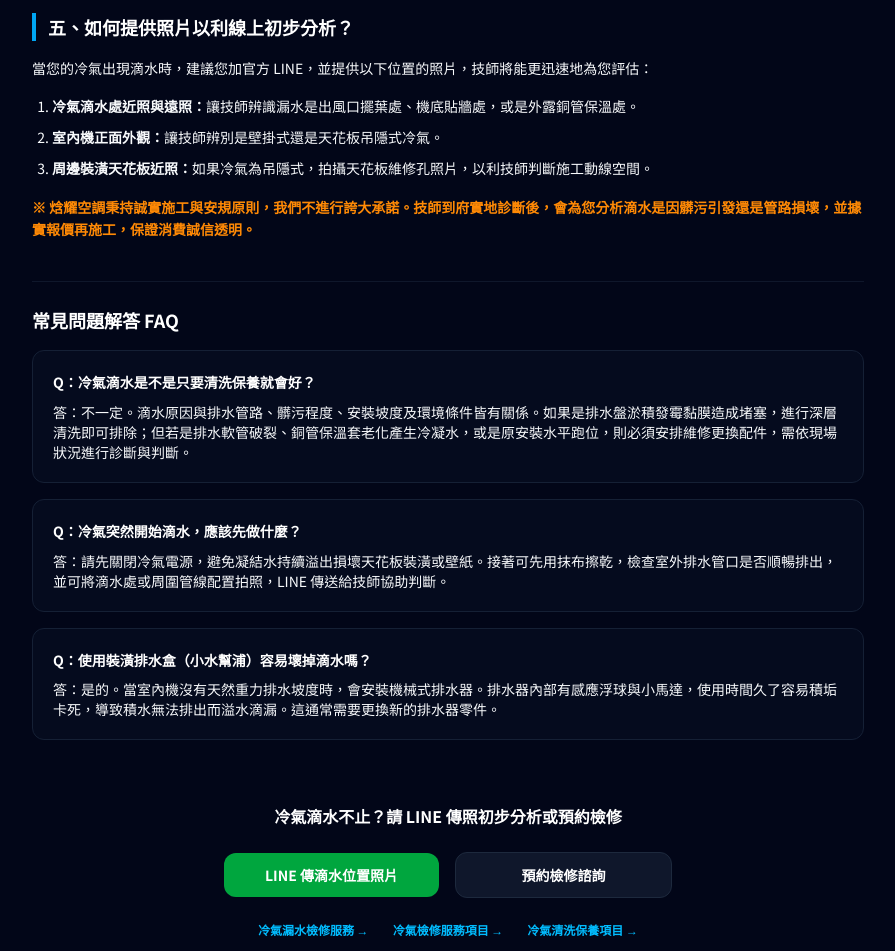
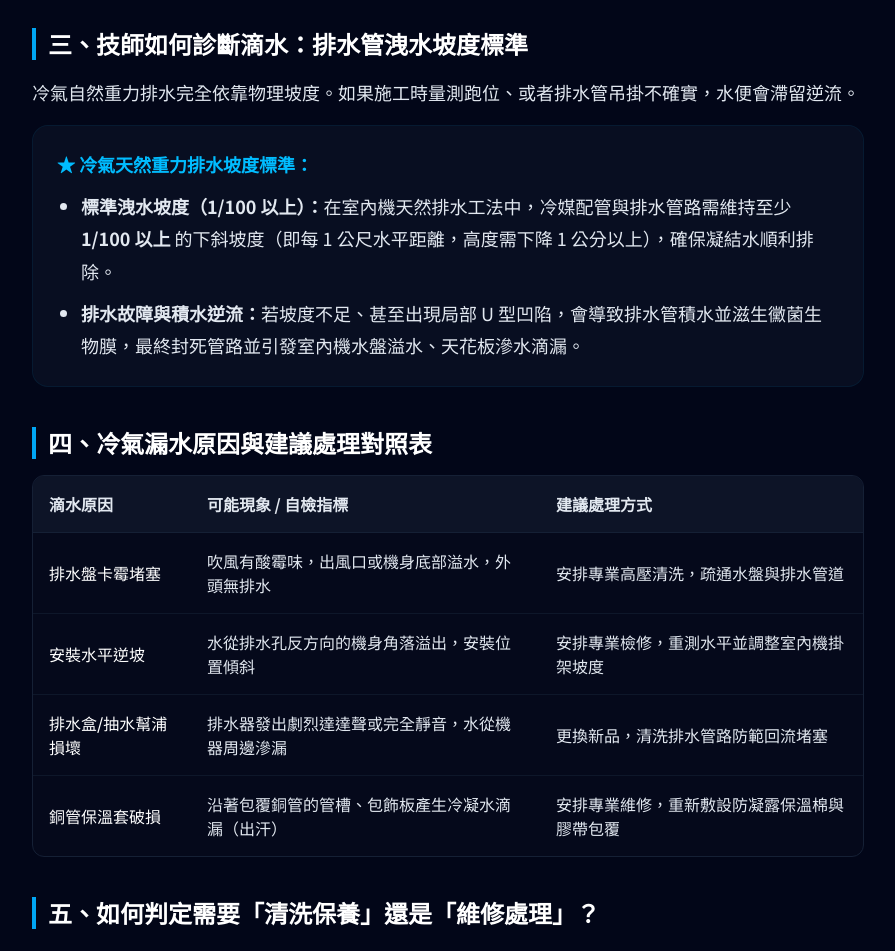
Before and after one commit to t14210184/hanyao, a Next.js app: page /guides/ac-leaking-water in a window 1280 px wide. Shown: the part 1440-2391 px from the top of the page, without its empty margins (192-1087 px from the left). Built offline with nearby package versions, Linux system fonts and the light colour scheme.

Commit message:
Optimize ac-leaking-water guide page for AEO structure and typography

```diff
--- a/src/app/guides/ac-leaking-water/AcLeakingWaterClient.tsx
+++ b/src/app/guides/ac-leaking-water/AcLeakingWaterClient.tsx
@@ -35,21 +35,27 @@ export default function AcLeakingWaterClient() {
             </h1>
 
             {/* Core conclusion */}
-            <div className="mt-6 p-4 rounded-xl bg-slate-900/60 border border-slate-850 text-xs sm:text-sm text-slate-300 leading-relaxed">
-              <strong className="text-sky-400 block mb-1">核心結論：</strong>
+            <div className="mt-6 p-6 rounded-2xl bg-slate-900/60 border border-slate-850 text-base sm:text-lg text-slate-200 leading-[1.8]">
+              <strong className="text-sky-400 block mb-2 text-lg">核心結論：</strong>
               冷氣滴水常見原因包含排水管堵塞、室內機髒污、排水坡度不良或安裝位置影響。若擦乾後仍反覆滴水，建議先停止長時間運轉並安排檢查。
             </div>
           </header>
 
-          <div className="space-y-10 text-xs sm:text-sm text-slate-450 leading-relaxed">
+          <div className="space-y-10 text-base sm:text-lg text-slate-200 leading-[1.8]">
 
             {/* Section 1 */}
             <section className="space-y-4">
-              <h2 className="text-lg font-bold text-white border-l-4 border-sky-500 pl-3">一、冷氣滴水 / 漏水常見原因</h2>
+              <h2 className="text-xl sm:text-2xl font-bold text-white border-l-4 border-sky-500 pl-3">一、冷氣滴水 / 漏水常見原因</h2>
+              <div className="bg-slate-900/20 p-5 rounded-xl border border-slate-850/60 mb-4">
+                <strong className="text-sky-300 block mb-2">Q：冷氣滴水、漏水的主要原因是什麼？</strong>
+                <p className="text-slate-200">
+                  答：室內機滴水主要由四個關鍵原因造成：<strong>排水管發霉與髒污堵塞</strong>（果凍生物膜封死）、<strong>室內機蒸發器結霜結冰</strong>（融化水量過大）、<strong>冷媒銅管保溫套老化破損</strong>（冷凝水出汗），以及<strong>冷氣安裝水平偏差</strong>（產生逆坡度導致積水溢出）。
+                </p>
+              </div>
               <p>
                 室內機運轉時，蒸發器會產生凝結水並落入排水盤中。如果凝結水無法順利排出，就會從機身縫隙或出風口溢出滴漏。主要原因包括：
               </p>
-              <ul className="list-disc pl-5 space-y-2">
+              <ul className="list-disc pl-6 space-y-2.5">
                 <li><strong>排水管路嚴重堵塞：</strong>水盤與排水管內因濕氣滋生黴菌，形成果凍狀的生物膜黏液，將細小的排水孔完全封死。</li>
                 <li><strong>安裝水平斜度不良：</strong>冷氣自然排水全靠重力坡度。如果安裝時水平量測跑位、或因地震牆面變形產生「逆坡度」，凝結水便會向另一側低窪處溢出。</li>
                 <li><strong>室內機蒸發器嚴重髒污：</strong>鰭片卡滿髒污油煙阻礙風道，導致局部結冰結霜。當風機關閉或室溫升高時，結冰急速融化，水量過大導致排水盤宣洩不及。</li>
@@ -59,58 +65,73 @@ export default function AcLeakingWaterClient() {
 
             {/* Section 2 */}
             <section className="space-y-4">
-              <h2 className="text-lg font-bold text-white border-l-4 border-sky-500 pl-3">二、可以先自行排查的位置</h2>
+              <h2 className="text-xl sm:text-2xl font-bold text-white border-l-4 border-sky-500 pl-3">二、可以先自行排查的位置</h2>
               <p>
                 當冷氣出現漏水時，您可以先觀察並記下以下位置，有助於線上諮詢時初步判斷：
               </p>
-              <ol className="list-decimal pl-5 space-y-2">
+              <ol className="list-decimal pl-6 space-y-2.5">
                 <li><strong>出風口風葉：</strong>滴水是從擺葉出風口滴下，還是順著機身兩側的縫隙漏出？（出風口滴水多為鰭片結霜或髒污風阻所致）。</li>
                 <li><strong>機身底部：</strong>滴水是否沿著機身底部貼牆面流下？（貼牆流下常為排水盤溢水、排水管接頭鬆脫或逆坡引起）。</li>
                 <li><strong>室外排水管口：</strong>到陽台或戶外觀察冷氣外接排水管出口，是否有凝結水穩定滴出？如果開機數小時卻沒有一滴水排出，代表內部一定嚴重堵塞。</li>
               </ol>
             </section>
 
+            {/* 三、技師如何診斷滴水：排水管洩水坡度標準 */}
+            <section className="space-y-4">
+              <h2 className="text-xl sm:text-2xl font-bold text-white border-l-4 border-sky-500 pl-3">三、技師如何診斷滴水：排水管洩水坡度標準</h2>
+              <p>
+                冷氣自然重力排水完全依靠物理坡度。如果施工時量測跑位、或者排水管吊掛不確實，水便會滯留逆流。
+              </p>
+              <div className="bg-slate-900/50 p-6 rounded-2xl border border-sky-950/40 space-y-3">
+                <span className="text-sky-400 font-bold text-lg block">★ 冷氣天然重力排水坡度標準：</span>
+                <ul className="list-disc pl-6 space-y-2.5">
+                  <li><strong>標準洩水坡度（1/100 以上）：</strong>在室內機天然排水工法中，冷媒配管與排水管路需維持至少 <strong>1/100 以上</strong> 的下斜坡度（即每 1 公尺水平距離，高度需下降 1 公分以上），確保凝結水順利排除。</li>
+                  <li><strong>排水故障與積水逆流：</strong>若坡度不足、甚至出現局部 U 型凹陷，會導致排水管積水並滋生黴菌生物膜，最終封死管路並引發室內機水盤溢水、天花板滲水滴漏。</li>
+                </ul>
+              </div>
+            </section>
+
             {/* HTML Table Section */}
             <section className="space-y-4">
-              <h2 className="text-lg font-bold text-white border-l-4 border-sky-500 pl-3">三、冷氣漏水原因與建議處理對照表</h2>
+              <h2 className="text-xl sm:text-2xl font-bold text-white border-l-4 border-sky-500 pl-3">四、冷氣漏水原因與建議處理對照表</h2>
               <div className="overflow-x-auto border border-slate-850 rounded-xl bg-slate-900/20">
-                <table className="w-full text-left border-collapse text-[11px] sm:text-xs">
+                <table className="w-full text-left border-collapse text-sm sm:text-base">
                   <thead>
-                    <tr className="bg-slate-900/80 border-b border-slate-850 text-slate-300">
-                      <th className="p-3 font-semibold">滴水原因</th>
-                      <th className="p-3 font-semibold">可能現象 / 自檢指標</th>
-                      <th className="p-3 font-semibold">建議處理方式</th>
+                    <tr className="bg-slate-900/80 border-b border-slate-850 text-slate-200">
+                      <th className="p-4 font-semibold">滴水原因</th>
+                      <th className="p-4 font-semibold">可能現象 / 自檢指標</th>
+                      <th className="p-4 font-semibold">建議處理方式</th>
                     </tr>
                   </thead>
-                  <tbody className="divide-y divide-slate-850/60 text-slate-355">
+                  <tbody className="divide-y divide-slate-850/60 text-slate-200">
                     <tr>
-                      <td className="p-3 font-medium text-white">排水盤卡霉堵塞</td>
-                      <td className="p-3">吹風有酸霉味，出風口或機身底部溢水，外頭無排水</td>
-                      <td className="p-3">安排專業高壓清洗，疏通水盤與排水管道</td>
+                      <td className="p-4 font-medium text-white">排水盤卡霉堵塞</td>
+                      <td className="p-4">吹風有酸霉味，出風口或機身底部溢水，外頭無排水</td>
+                      <td className="p-4 text-slate-200">安排專業高壓清洗，疏通水盤與排水管道</td>
                     </tr>
                     <tr>
-                      <td className="p-3 font-medium text-white">安裝水平逆坡</td>
-                      <td className="p-3">水從排水孔反方向的機身角落溢出，安裝位置傾斜</td>
-                      <td className="p-3">安排專業檢修，重測水平並調整室內機掛架坡度</td>
+                      <td className="p-4 font-medium text-white">安裝水平逆坡</td>
+                      <td className="p-4">水從排水孔反方向的機身角落溢出，安裝位置傾斜</td>
+                      <td className="p-4 text-slate-200">安排專業檢修，重測水平並調整室內機掛架坡度</td>
                     </tr>
                     <tr>
-                      <td className="p-3 font-medium text-white">排水盒/抽水幫浦損壞</td>
-                      <td className="p-3">排水器發出劇烈達達聲或完全靜音，水從機器周邊滲漏</td>
-                      <td className="p-3">更換新品，清洗排水管路防範回流堵塞</td>
+                      <td className="p-4 font-medium text-white">排水盒/抽水幫浦損壞</td>
+                      <td className="p-4">排水器發出劇烈達達聲或完全靜音，水從機器周邊滲漏</td>
+                      <td className="p-4 text-slate-200">更換新品，清洗排水管路防範回流堵塞</td>
                     </tr>
                     <tr>
-                      <td className="p-3 font-medium text-white">銅管保溫套破損</td>
-                      <td className="p-3">沿著包覆銅管的管槽、包飾板產生冷凝水滴漏（出汗）</td>
-                      <td className="p-3">安排專業維修，重新敷設防凝露保溫棉與膠帶包覆</td>
+                      <td className="p-4 font-medium text-white">銅管保溫套破損</td>
+                      <td className="p-4">沿著包覆銅管的管槽、包飾板產生冷凝水滴漏（出汗）</td>
+                      <td className="p-4 text-slate-200">安排專業維修，重新敷設防凝露保溫棉與膠帶包覆</td>
                     </tr>
                   </tbody>
                 </table>
               </div>
             </section>
 
-            {/* Section 4 */}
+            {/* Section 5 */}
             <section className="space-y-4">
-              <h2 className="text-lg font-bold text-white border-l-4 border-sky-500 pl-3">四、如何判定需要「清洗保養」還是「維修處理」？</h2>
+              <h2 className="text-xl sm:text-2xl font-bold text-white border-l-4 border-sky-500 pl-3">五、如何判定需要「清洗保養」還是「維修處理」？</h2>
               <p>
                 冷氣滴水可能與排水、髒污、安裝坡度或環境條件等諸多複雜原因有關。
               </p>
@@ -122,67 +143,67 @@ export default function AcLeakingWaterClient() {
               </p>
             </section>
 
-            {/* Section 5 */}
+            {/* Section 6 */}
             <section className="space-y-4">
-              <h2 className="text-lg font-bold text-white border-l-4 border-sky-500 pl-3">五、如何提供照片以利線上初步分析？</h2>
+              <h2 className="text-xl sm:text-2xl font-bold text-white border-l-4 border-sky-500 pl-3">六、如何提供照片以利線上初步分析？</h2>
               <p>
                 當您的冷氣出現滴水時，建議您加官方 LINE，並提供以下位置的照片，技師將能更迅速地為您評估：
               </p>
-              <ul className="list-decimal pl-5 space-y-2">
+              <ul className="list-decimal pl-6 space-y-2.5">
                 <li><strong>冷氣滴水處近照與遠照：</strong>讓技師辨識漏水是出風口擺葉處、機底貼牆處，或是外露銅管保溫處。</li>
                 <li><strong>室內機正面外觀：</strong>讓技師辨別是壁掛式還是天花板吊隱式冷氣。</li>
                 <li><strong>周邊裝潢天花板近照：</strong>如果冷氣為吊隱式，拍攝天花板維修孔照片，以利技師判斷施工動線空間。</li>
               </ul>
               <p className="text-orange-400 font-semibold mt-4">
-                ※ 焓耀空調秉持誠實施工與安規原則，我們不進行誇大承諾。技師到府實地診斷後，會為您分析滴水是因髒污引發還是管路損壞，並據實報價再施工，保證消費誠信透明。
+                ※ 焓耀空調秉持誠實施工與安規原則，我們不進行誇大承諾。技師到府實地診斷後，會為您分析滴水是因髒污引發還是管路損壞，並據實報價再施工，確保消費誠信透明。
               </p>
             </section>
 
             {/* FAQ Section */}
             <section className="space-y-4 pt-6 border-t border-slate-900">
-              <h2 className="text-lg font-bold text-white">常見問題解答 FAQ</h2>
+              <h2 className="text-xl sm:text-2xl font-bold text-white">常見問題解答 FAQ</h2>
               <div className="space-y-4">
-                <div className="bg-slate-900/30 p-5 rounded-xl border border-slate-850">
-                  <h3 className="font-bold text-white mb-2">Q：冷氣滴水是不是只要清洗保養就會好？</h3>
-                  <p className="text-slate-450 text-xs sm:text-sm">答：不一定。滴水原因與排水管路、髒污程度、安裝坡度及環境條件皆有關係。如果是排水盤淤積發霉黏膜造成堵塞，進行深層清洗即可排除；但若是排水軟管破裂、銅管保溫套老化產生冷凝水，或是原安裝水平跑位，則必須安排維修更換配件，需依現場狀況進行診斷與判斷。</p>
+                <div className="bg-slate-900/30 p-6 rounded-2xl border border-slate-850">
+                  <h3 className="font-bold text-white mb-2 text-lg">Q：冷氣滴水是不是只要清洗保養就會好？</h3>
+                  <p className="text-slate-200 text-base sm:text-lg leading-[1.8]">答：不一定。滴水原因與排水管路、髒污程度、安裝坡度及環境條件皆有關係。如果是排水盤淤積發霉黏膜造成堵塞，進行深層清洗即可排除；但若是排水軟管破裂、銅管保溫套老化產生冷凝水，或是原安裝水平跑位，則必須安排維修更換配件，需依現場狀況進行診斷與判斷。</p>
                 </div>
-                <div className="bg-slate-900/30 p-5 rounded-xl border border-slate-850">
-                  <h3 className="font-bold text-white mb-2">Q：冷氣突然開始滴水，應該先做什麼？</h3>
-                  <p className="text-slate-450 text-xs sm:text-sm">答：請先關閉冷氣電源，避免凝結水持續溢出損壞天花板裝潢或壁紙。接著可先用抹布擦乾，檢查室外排水管口是否順暢排出，並可將滴水處或周圍管線配置拍照，LINE 傳送給技師協助判斷。</p>
+                <div className="bg-slate-900/30 p-6 rounded-2xl border border-slate-850">
+                  <h3 className="font-bold text-white mb-2 text-lg">Q：冷氣突然開始滴水，應該先做什麼？</h3>
+                  <p className="text-slate-200 text-base sm:text-lg leading-[1.8]">答：請先關閉冷氣電源，避免凝結水持續溢出損壞天花板裝潢或壁紙。接著可先用抹布擦乾，檢查室外排水管口是否順暢排出，並可將滴水處或周圍管線配置拍照，LINE 傳送給技師協助判斷。</p>
                 </div>
-                <div className="bg-slate-900/30 p-5 rounded-xl border border-slate-850">
-                  <h3 className="font-bold text-white mb-2">Q：使用裝潢排水盒（小水幫浦）容易壞掉滴水嗎？</h3>
-                  <p className="text-slate-455 text-xs sm:text-sm">答：是的。當室內機沒有天然重力排水坡度時，會安裝機械式排水器。排水器內部有感應浮球與小馬達，使用時間久了容易積垢卡死，導致積水無法排出而溢水滴漏。這通常需要更換新的排水器零件。</p>
+                <div className="bg-slate-900/30 p-6 rounded-2xl border border-slate-850">
+                  <h3 className="font-bold text-white mb-2 text-lg">Q：使用裝潢排水盒（小水幫浦）容易壞掉滴水嗎？</h3>
+                  <p className="text-slate-200 text-base sm:text-lg leading-[1.8]">答：是的。當室內機沒有天然重力排水坡度時，會安裝機械式排水器。排水器內部有感應浮球與小馬達，使用時間久了容易積垢卡死，導致積水無法排出而溢水滴漏。這通常需要更換新的排水器零件。</p>
                 </div>
               </div>
             </section>
 
             {/* CTAs */}
             <div className="pt-6 text-center space-y-6">
-              <h3 className="text-base font-bold text-white">冷氣滴水不止？請 LINE 傳照初步分析或預約檢修</h3>
+              <h3 className="text-lg font-bold text-white">冷氣滴水不止？請 LINE 傳照初步分析或預約檢修</h3>
               <div className="flex flex-col sm:flex-row justify-center items-center gap-4 max-w-md mx-auto">
                 <CTAButton
                   href={siteConfig.lineUrl}
                   external
                   trackEventName="line_click"
                   trackParams={{ service_type: "ac_repair", cta_position: "guide_ac_leaking_water" }}
-                  className="w-full sm:flex-1 py-3 bg-green-600 hover:bg-green-500 text-white font-bold rounded-xl flex items-center justify-center gap-2 text-xs sm:text-sm transition-all"
+                  className="w-full sm:flex-1 py-4 bg-green-600 hover:bg-green-500 text-white font-bold rounded-xl flex items-center justify-center gap-2 text-base sm:text-lg min-h-[56px] shadow-md transition-all"
                 >
                   <span>LINE 傳滴水位置照片</span>
                 </CTAButton>
 
                 <CTAButton
                   href="/contact/"
-                  className="w-full sm:flex-1 py-3 bg-slate-900 hover:bg-slate-800 text-white font-bold rounded-xl border border-slate-800 flex items-center justify-center gap-2 text-xs sm:text-sm transition-all"
+                  className="w-full sm:flex-1 py-4 bg-slate-900 hover:bg-slate-800 text-white font-bold rounded-xl border border-slate-800 flex items-center justify-center gap-2 text-base sm:text-lg min-h-[56px] transition-all"
                 >
                   <span>預約檢修諮詢</span>
                 </CTAButton>
               </div>
 
-              <div className="flex justify-center gap-6 text-xs text-sky-400 font-semibold">
-                <Link href="/services/ac-repair/leaking-water/" className="hover:underline">冷氣漏水檢修服務 &rarr;</Link>
-                <Link href="/services/ac-repair/" className="hover:underline">冷氣檢修服務項目 &rarr;</Link>
-                <Link href="/services/ac-cleaning/" className="hover:underline">冷氣清洗保養項目 &rarr;</Link>
+              <div className="flex justify-center gap-6 text-base text-sky-400 font-semibold pt-2">
+                <Link href="/services/ac-repair/leaking-water/" className="hover:underline py-2">冷氣漏水檢修服務 &rarr;</Link>
+                <Link href="/services/ac-repair/" className="hover:underline py-2">冷氣檢修服務項目 &rarr;</Link>
+                <Link href="/services/ac-cleaning/" className="hover:underline py-2">冷氣清洗保養項目 &rarr;</Link>
               </div>
             </div>
 
```
